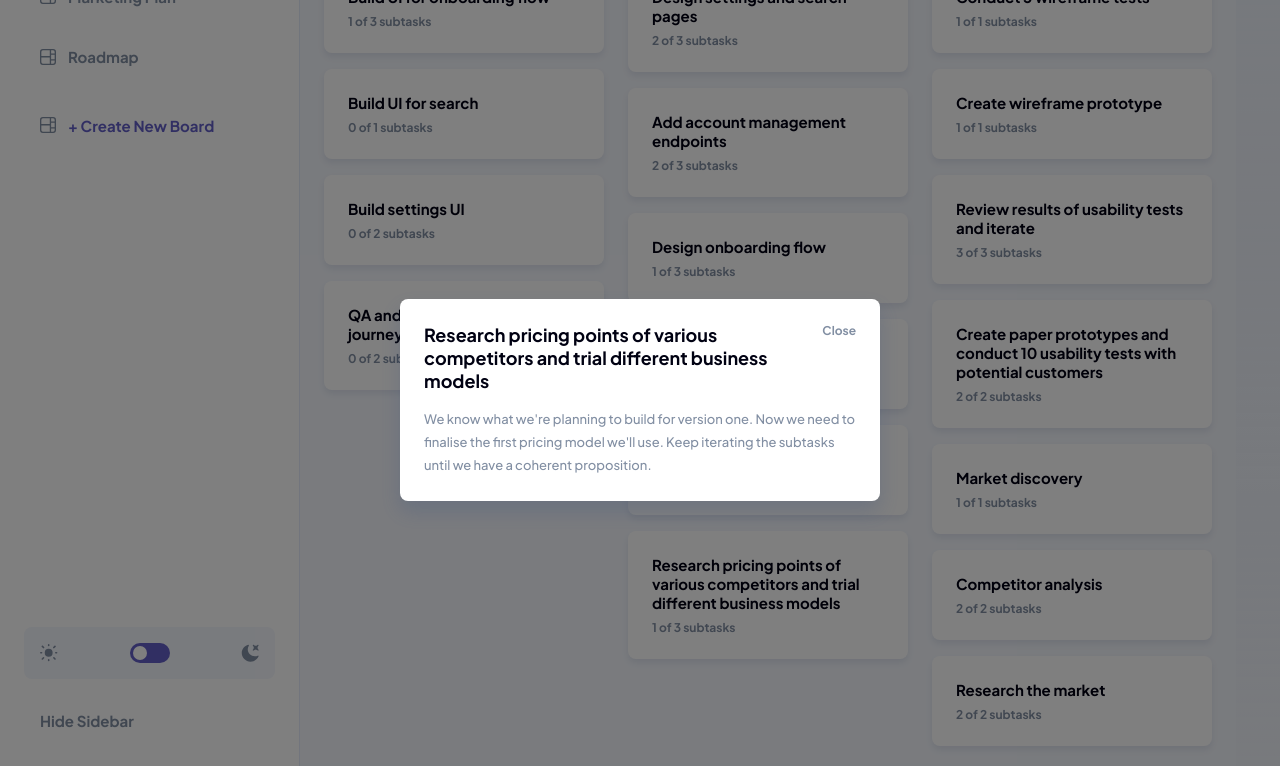
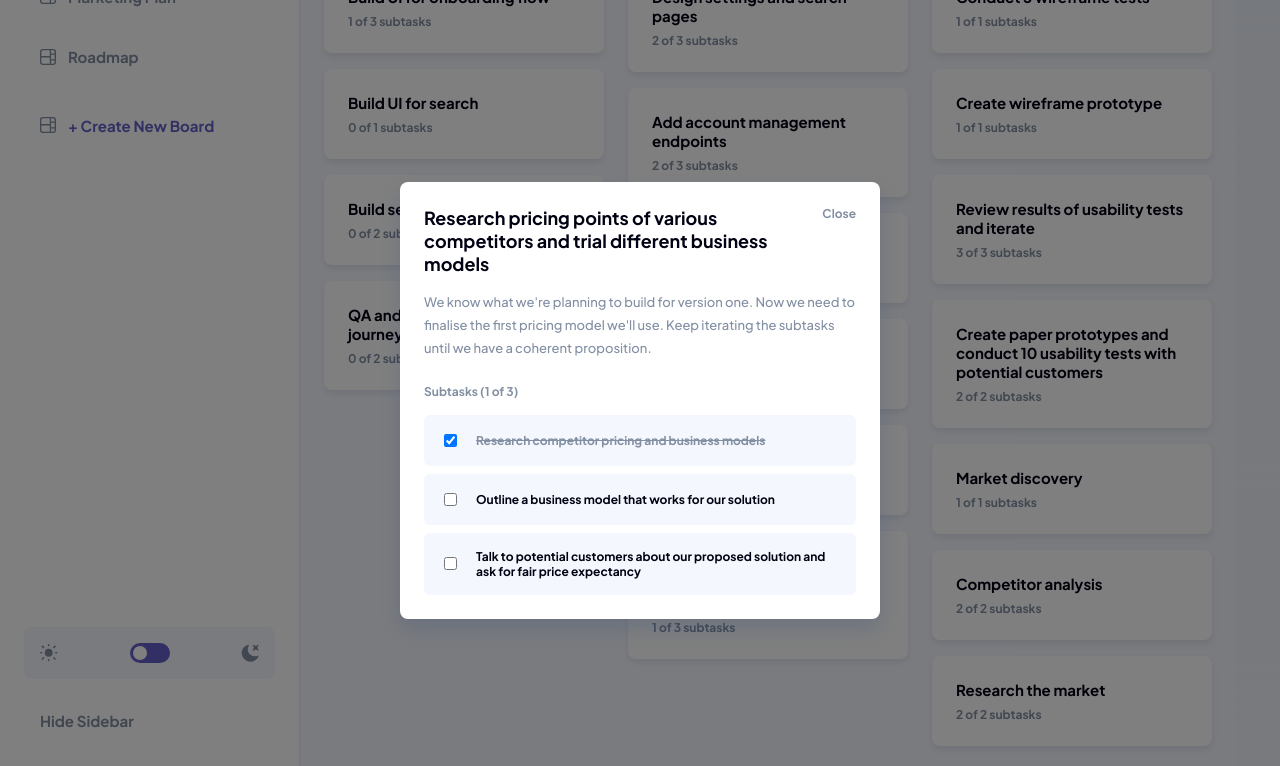
Before and after one commit to varisDogukan/kanban-task-management, a React (Vite) app: page / in a window 1280 px wide. Both pictures are taken after a click on the button 768 px from the left and 805 px from the top of the page. Shown: the part 210-976 px from the top of the page. Built offline with nearby package versions, Linux system fonts and the light colour scheme.

Commit message:
feat: render subtask list in task details dialog

```diff
--- a/src/features/boards/components/TaskDetailsDialog.module.scss
+++ b/src/features/boards/components/TaskDetailsDialog.module.scss
@@ -31,14 +31,12 @@
   gap: var(--space-200);
   margin-bottom: var(--space-200);
 }
-
 .title {
   color: var(--color-text);
   font-size: var(--font-size-heading-l);
   line-height: var(--line-height-heading-l);
   font-weight: var(--font-weight-heading-l);
 }
-
 .closeButton {
   color: var(--color-text-muted);
   font-size: var(--font-size-body-m);
@@ -55,3 +53,39 @@
   line-height: var(--line-height-body-l);
   font-weight: var(--font-weight-body-l);
 }
+
+/* -------------------------
+  Subtasks
+------------------------- */
+.subtasks {
+  margin-top: var(--space-300);
+}
+.subtasksTitle {
+  margin-bottom: var(--space-200);
+  color: var(--color-text-muted);
+  font-size: var(--font-size-body-m);
+  line-height: var(--line-height-body-m);
+  font-weight: var(--font-weight-body-m);
+}
+.subtasksList {
+  display: grid;
+  gap: var(--space-100);
+}
+.subtaskItem {
+  display: flex;
+  align-items: center;
+  gap: var(--space-200);
+  padding: var(--space-200);
+  border-radius: var(--radius-md);
+  background-color: var(--color-bg);
+}
+.subtaskLabel {
+  color: var(--color-text);
+  font-size: var(--font-size-body-m);
+  line-height: var(--line-height-body-m);
+  font-weight: var(--font-weight-body-m);
+}
+.subtaskLabelCompleted {
+  color: var(--color-text-muted);
+  text-decoration: line-through;
+}
--- a/src/features/boards/components/TaskDetailsDialog.tsx
+++ b/src/features/boards/components/TaskDetailsDialog.tsx
@@ -13,6 +13,10 @@ export default function TaskDetailDialog({
   task,
   onClose,
 }: TaskDetailsDialogProps) {
+  const completedSubtasks = task.subtasks.filter(
+    (subtask) => subtask.isCompleted,
+  ).length;
+
   return (
     <div
       role='dialog'
@@ -38,6 +42,30 @@ export default function TaskDetailDialog({
         {task.description ? (
           <p className={styles.description}>{task.description}</p>
         ) : null}
+
+        <section className={styles.subtasks}>
+          <h3 className={styles.subtasksTitle}>
+            Subtasks ({completedSubtasks} of {task.subtasks.length})
+          </h3>
+
+          <div className={styles.subtasksList}>
+            {task.subtasks.map((subtask) => (
+              <label key={subtask.id} className={styles.subtaskItem}>
+                <input type='checkbox' checked={subtask.isCompleted} readOnly />
+
+                <span
+                  className={
+                    subtask.isCompleted
+                      ? `${styles.subtaskLabel} ${styles.subtaskLabelCompleted}`
+                      : styles.subtaskLabel
+                  }
+                >
+                  {subtask.title}
+                </span>
+              </label>
+            ))}
+          </div>
+        </section>
       </div>
     </div>
   );
```
